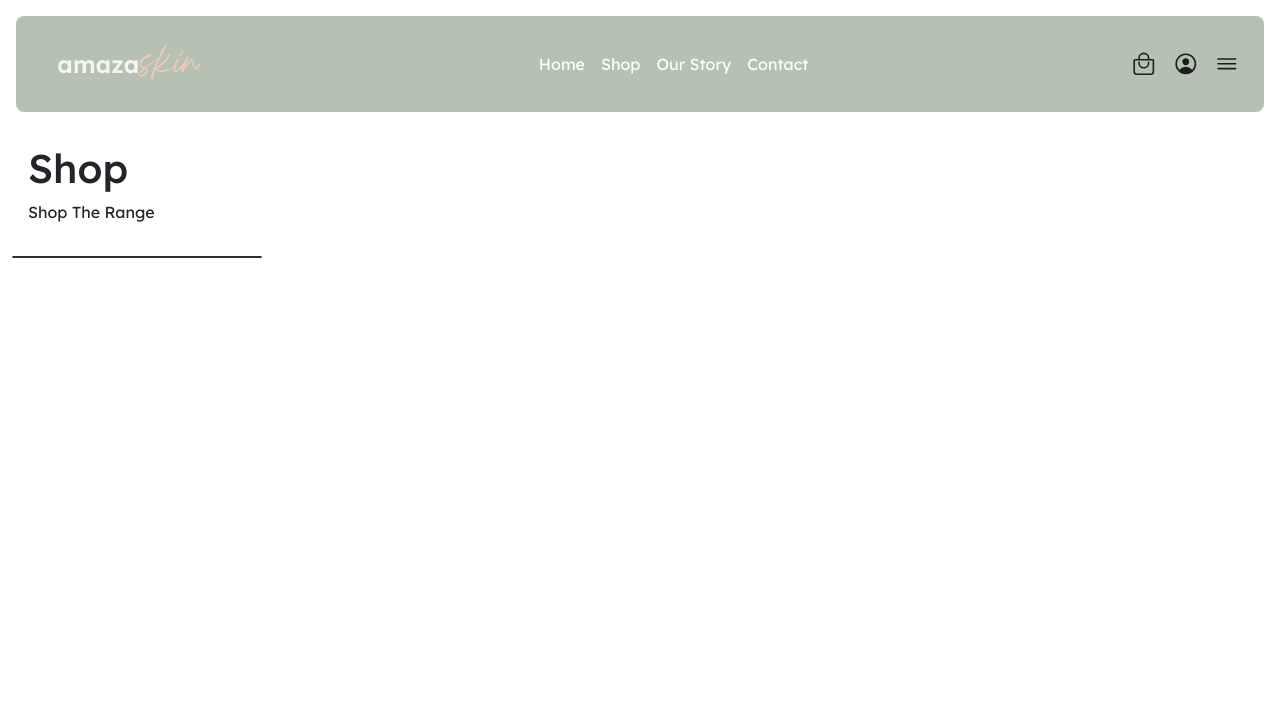
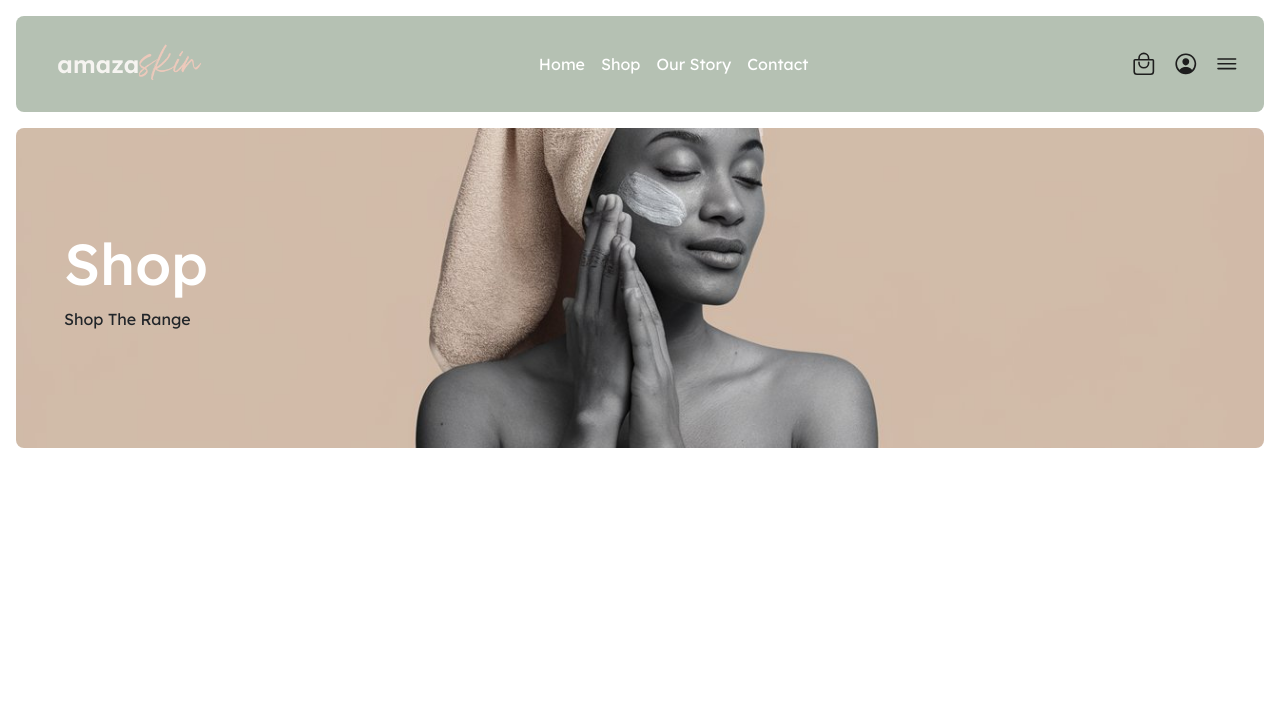
Before and after one commit to CodeMasterWinter/amazaskin, a Django app: page / in a window 1280 px wide. Shown: the top 704 px of the page. Run offline with Django 5.2, Linux system fonts and the light colour scheme; data that the repository does not hold is empty.

Commit message:
added shop header image, fixed page spacing

```diff
--- a/amazaskin/static/shop.css
+++ b/amazaskin/static/shop.css
@@ -1,24 +1,44 @@
 .shop-header {
-    padding: 1rem;
+    display: flex;
+    margin: 1rem 0;
+    padding: 0 3rem;
+    min-height: 20rem;
+    border-radius: .5rem;
+    flex-direction: column;
+    justify-content: center;
+    /* background-color: #edc9bb; */
+    background: url(img/shop-header.jpeg) center no-repeat;
+    background-size: cover;
+}
+
+.shop-header h1 {
+    color: #ffffff;
+    font-size: 3.6rem;
+}
+
+.shop-container {
+    padding-inline: 1rem;
 }
 
 .product-container {
+    padding: 0;
     height: 100%;
     display: flex;
-    justify-content: space-between;
 }
 
 .product-container aside {
     flex: .2;
     border-radius: 4px;
     margin-right: 1rem;
-    border: 1px solid #2e2e2e;
+    /* border: 1px solid #2e2e2e; */
+    box-shadow: rgba(50, 50, 93, 0.25) 0px 2px 5px -1px, rgba(0, 0, 0, 0.3) 0px 1px 3px -1px;
 }
 
 .product-grid {
     flex: .8;
+    display: grid;
     gap: 2rem .75rem;
-    display: grid;
+    margin: auto;
     grid-template-columns: repeat(auto-fill, minmax(16rem, 1fr));
 }
 
@@ -35,7 +55,7 @@
     width: 100%;
     height: 75%;
     overflow: hidden;
-    border-radius: 4px;
+    border-radius: .5rem;
 }
 
 .product-img img {
@@ -46,7 +66,7 @@
 }
 
 .product-info {
-    margin-top: 1rem;
+    margin-top: .75rem;
 }
 
 .product-info p {
--- a/amazaskin/templates/shop.html
+++ b/amazaskin/templates/shop.html
@@ -11,7 +11,6 @@
             <div class="shop-header">
                 <h1>Shop</h1>
                 <p>Shop The Range</p>
-            </div>
             </div>
             <section id="products">
                 <div class="container-fluid product-container">
@@ -47,5 +46,6 @@
                     </div>
                 </div>
             </section>
+        </div>
     </section>
 {% endblock content %}
```
Also changed, not shown: amazaskin/static/img/shop-header-2.jpg (added), amazaskin/static/img/shop-header.jpeg (added). Lines whose indentation alone changed are shown as unchanged.
